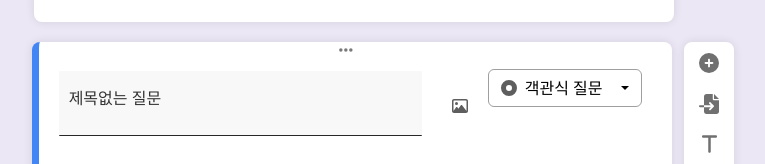
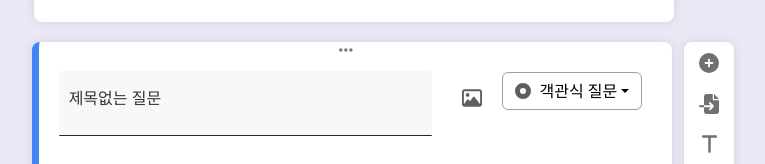
Before and after one commit to yunyoung0531/survey, a React (Create React App) app in the folder survey/: page / in a window 1280 px wide. Shown: the part 142-306 px from the top of the page, without its empty margins (286-1051 px from the left). Built offline with nearby package versions, Linux system fonts and the light colour scheme.

Commit message:
design: 장문형 질문지 디자인

```diff
--- a/survey/src/App.css
+++ b/survey/src/App.css
@@ -262,7 +262,7 @@
 
 .drop-down {
   overflow: visible;
-  margin-top: -35px;
+  margin-top: -30px;
 }
 
 .custom-input {
@@ -275,3 +275,13 @@
   color: #6a6a6a;
   margin-left: 20px;
 }
+.custom-input-long {
+  border: none;
+  border-bottom: 0.1px dashed #b6b6b6; /* 점선 밑줄 추가 */
+  width: 85%;
+  outline: none;
+  margin-bottom: 50px;
+  font-size: 14px;
+  color: #6a6a6a;
+  margin-left: 20px;
+}
--- a/survey/src/Question.tsx
+++ b/survey/src/Question.tsx
@@ -35,7 +35,7 @@ const Question: React.FC<QuestionProps> = ({ questionTitle, questionType, onDupl
             case '단답형ㅤㅤ':
                 return <div className="custom-input">단답형 텍스트</div>;
             case '장문형ㅤㅤ':
-                return <textarea className="form-control" placeholder="장문형 텍스트"></textarea>;
+                return <div className="custom-input-long">장문형 텍스트</div>;
             case '객관식 질문':
                 return (<>
                     <label className="option">
@@ -88,7 +88,7 @@ const Question: React.FC<QuestionProps> = ({ questionTitle, questionType, onDupl
             </div>
             <span className='icon-outside'>
 
-            <FontAwesomeIcon style={{color: '#5e5e5e', cursor: 'pointer'}} icon={faImage} />
+            <FontAwesomeIcon style={{color: '#5e5e5e', cursor: 'pointer', marginTop: '-15px'}} size='lg' icon={faImage} />
             <QuestionTypeDropdown
                 selectedType={questionType}
                 onSelectType={handleQuestionTypeChange}
--- a/survey/src/QuestionTypeDropdown.tsx
+++ b/survey/src/QuestionTypeDropdown.tsx
@@ -14,7 +14,7 @@ const QuestionTypeDropdown: React.FC<QuestionTypeDropdownProps> = ({ selectedTyp
         <Dropdown className='drop-down' style={{marginLeft: '20px'}}>
         <Dropdown.Toggle id="dropdown-basic" >
             <FontAwesomeIcon style={{color: '#5e5e5e', marginRight: '8px'}} icon={faCircleDot} />
-            {selectedType}ㅤ
+            {selectedType}
         </Dropdown.Toggle>
 
         <Dropdown.Menu>
```
